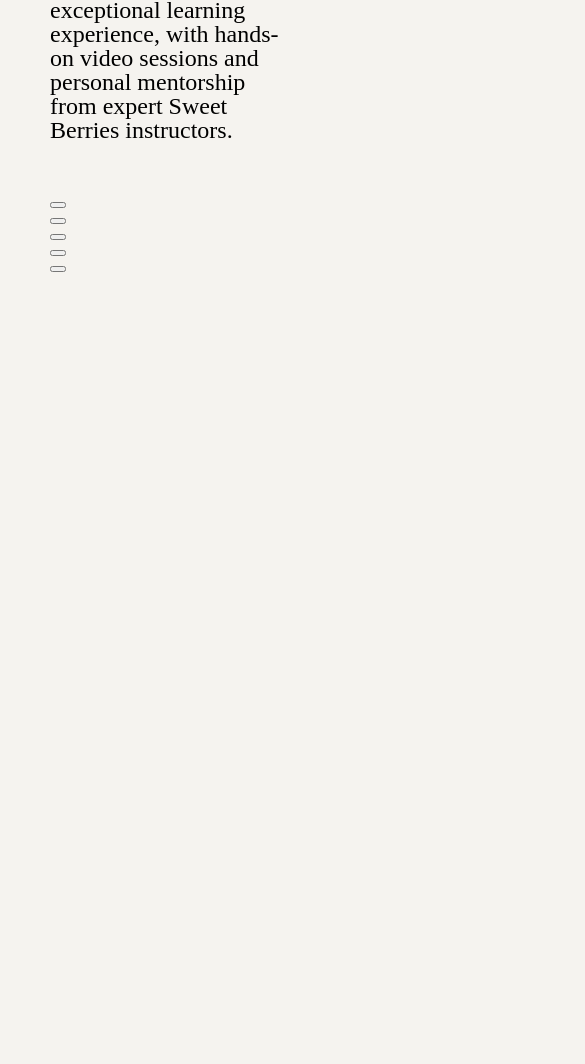
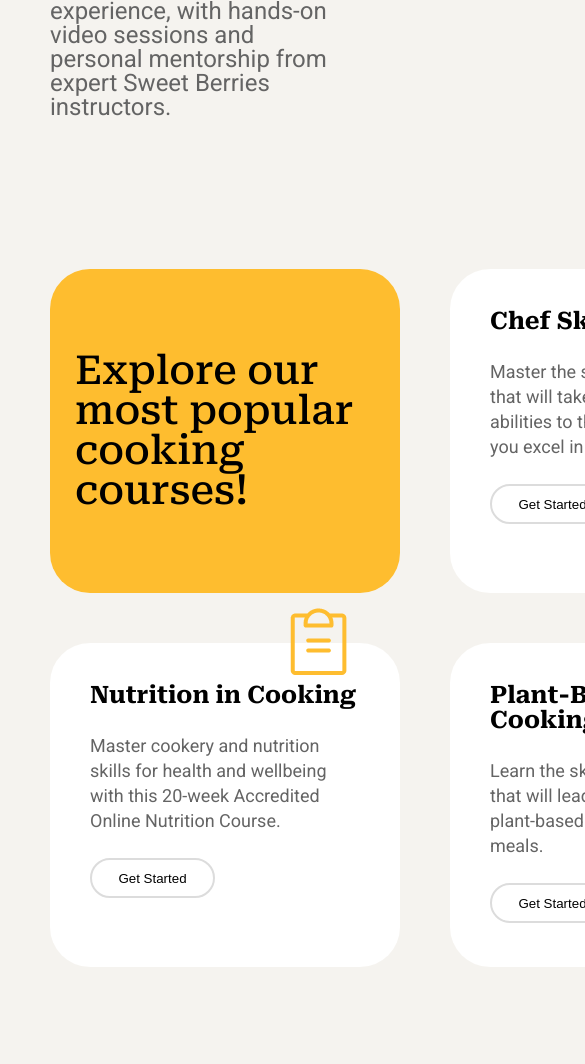
Before and after one commit to AncientEldritch/Sweet-Berries, a plain HTML site: page index.html in a window 390 px wide. Shown: the part 605-1669 px from the top of the page, 585 px wide, since content can reach past the window. Before the commit the page ends 902 px from the top, so only its background shows below. Drawn offline with Linux system fonts and the light colour scheme.

Commit message:
Finished aside from mobile/tablet formatting

```diff
--- a/index.html
+++ b/index.html
@@ -8,7 +8,12 @@
     <title>Sweet Berries Cooking School</title>
     <link rel="stylesheet" href="./reset.css">
     <link rel="stylesheet" href="./style.css">
-
+    <link rel="preconnect" href="https://fonts.googleapis.com">
+<link rel="preconnect" href="https://fonts.gstatic.com" crossorigin>
+<link href="https://fonts.googleapis.com/css2?family=Roboto+Serif:ital,wght@0,500;0,700;1,500;1,700&display=swap" rel="stylesheet">
+<link rel="preconnect" href="https://fonts.googleapis.com">
+<link rel="preconnect" href="https://fonts.gstatic.com" crossorigin>
+<link href="https://fonts.googleapis.com/css2?family=Roboto+Serif:ital,wght@0,500;0,700;1,500;1,700&family=Roboto:ital,wght@0,400;0,500;1,400;1,500&display=swap" rel="stylesheet">
 </head>
 
 <body>
@@ -17,9 +22,8 @@
         <div class="header-link"><a href="">Courses</a></div>
         <div class="header-link"><a href="">About Us</a></div>
     </nav>
-    <div id="title">
-        <h2>Sweet Berries</h2>
-        <p id="cooking-school">cooking school</p>
+    <div id="logo">
+        <img src="/Sweet-Berries/assets/sweet-berries-logo.png" alt="Sweet Berries Cooking School Logo">
     </div>
     <button id="get-started">Get Started</button>
   </header>
@@ -32,33 +36,43 @@
         <img id="cooking-image" src="./assets/cooking-image.png">
     </div>
     <div id="cards">
-        <div class="card yellow"></div>
-        <div class="card">
-            <div class="title"></div>
-            <div class="summary"></div>
-            <button class="card-button"></button>
+        <div class="card yellow">
+            <h2>Explore our most popular cooking courses!</h2>
         </div>
-        <div class="card">
-            <div class="title"></div>
-            <div class="summary"></div>
-            <button class="card-button"></button>
+        <div class="card class">
+            <h3 class="title">Chef Skills</h3>
+            <div class="summary">Master the skills and techniques that will take your culinary abilities to the next level and help you excel in the food industry.</div>
+            <img alt="A graphic of a chef's knife" src="/Sweet-Berries/assets/knife.png" class="overlay">
+            <button class="card-button">Get Started</button>
         </div>
-        <div class="card">
-            <div class="title"></div>
-            <div class="summary"></div>
-            <button class="card-button"></button>
+        <div class="card class">
+            <h3 class="title">Cooking Essentials</h3>
+            <div class="summary">Learn the essential skills and techniques that will lead to a lifetime of restaurant-quality cooking.</div>
+            <img alt="A graphic of a cooking pot" src="assets/cooking-pot.png" class="overlay">
+            <button class="card-button">Get Started</button>
         </div>
-        <div class="card">
-            <div class="title"></div>
-            <div class="summary"></div>
-            <button class="card-button"></button>
+        <div class="card class">
+            <h3 class="title">Nutrition in Cooking</h3>
+            <div class="summary">Master cookery and nutrition skills for health and wellbeing with this 20-week Accredited Online Nutrition Course.</div>
+            <img alt="A graphic of a clipboard" src="assets/clipboard-text.png" class="overlay">
+            <button class="card-button">Get Started</button>
         </div>
-        <div class="card">
-            <div class="title"></div>
-            <div class="summary"></div>
-            <button class="card-button"></button>
+        <div class="card class">
+            <h3 class="title">Plant-Based Cooking</h3>
+            <div class="summary">Learn the skills and techniques that will lead to a lifetime of plant-based and planet-friendly meals.</div>
+            <img alt="A graphic of a leaf" src="/Sweet-Berries/assets/leaf.png" class="overlay">
+            <button class="card-button">Get Started</button>
+        </div>
+        <div class="card class">
+            <h3 class="title">Teen's Kitchen</h3>
+            <div class="summary">Teen’s Kitchen is a 6-week immersive and interactive online cookery course and certificate exclusively for young adults aged 13-18.</div>
+            <img alt="A graphic of a hamburger" src="/Sweet-Berries/assets/hamburger.png" class="overlay">
+            <button class="card-button">Get Started</button>
         </div>
     </div>
   </main>
+  <footer>
+    <img id="footer-logo" src="/Sweet-Berries/assets/sweet-berries-logo.png" alt="sweet berries logo">
+  </footer>
 </body>
 </html>
--- a/style.css
+++ b/style.css
@@ -1,7 +1,7 @@
 body {
     margin: 25px 50px 25px 50px;
     background-color: #F5F3EF;
-    font-family: roboto-serif;
+    font-family: "Roboto";
 }
 
 header {
@@ -12,7 +12,18 @@ header {
 nav {
     display: flex;
     gap: 20px;
+    font-family: "roboto";
+    font-weight:500;
 }
+
+#get-started {
+    border: none;
+    background-color: black;
+    color: white;
+    border-radius: 25px;
+    width: 100px;
+}
+
 
 a {
     text-decoration: none;
@@ -21,10 +32,19 @@ a {
 
 h1 {
     font-size: 64px;
+    font-weight: 500;
+    font-family: "roboto serif";
 }
 
 h2 {
-    font-size: 25px;
+    font-size: 40px;
+    font-weight: 500;
+    font-family: "roboto serif";
+}
+
+h3 {
+    font-size: 24px;
+    font-family: "roboto serif";
     font-weight: bold;
 }
 
@@ -45,12 +65,94 @@ h2 {
     padding-bottom: 30px;
 }
 
+
+
+
 #left-box-p {
-    font-size: 24px;;
+    font-size: 24px;
+    color: #646464
 }
 
 #cooking-image {
     grid-area: cooking-image;
-   height: 75%;
+   height: 440px;
+   width: 600px;
+}
+
+#cards {
+    display: grid;
+    grid-template-columns: auto auto auto;
+    grid-template-rows: auto auto;
+    justify-content: space-between;
+    gap: 50px;
+    margin-bottom: 100px;
+    margin-top: 150px;
+}
+
+
+
+.card {
+    width: 350px;
+    height: 324px;
+    border-radius: 40px;
+    background-color: white;
+    position: relative;
+
 
 }
+
+.class {
+    display: flex;
+    flex-direction: column;
+    padding: 40px;
+    box-sizing: border-box;
+    gap: 25px;
+    line-height: 25px;
+
+}
+
+.summary {
+    font-size: 18px;
+    color: #646464;
+}
+
+
+.yellow {
+    background-color: #FEBD2F;
+    display: flex;
+    text-align: left;
+    padding: 0 0 0 25px;
+    align-items: center;
+    box-sizing: border-box;
+
+ }
+
+ .card-button {
+    border-color: #DCDCDC;
+    border-radius: 25px;
+    width: 125px;
+    height: 40px;
+    background-color: white;
+    border-style: solid;
+
+ }
+
+
+footer {
+    background-color: #FEBD2F;
+    height: 80px;
+    display: flex;
+    align-items: center;
+    justify-content: center;
+}
+
+#footer-logo {
+    height: 50%;
+
+}
+
+.overlay {
+    position: absolute;
+    top: -40px;
+    right: 40px;
+}
```
Also changed, not shown: reset.css (line endings or trailing spaces).
